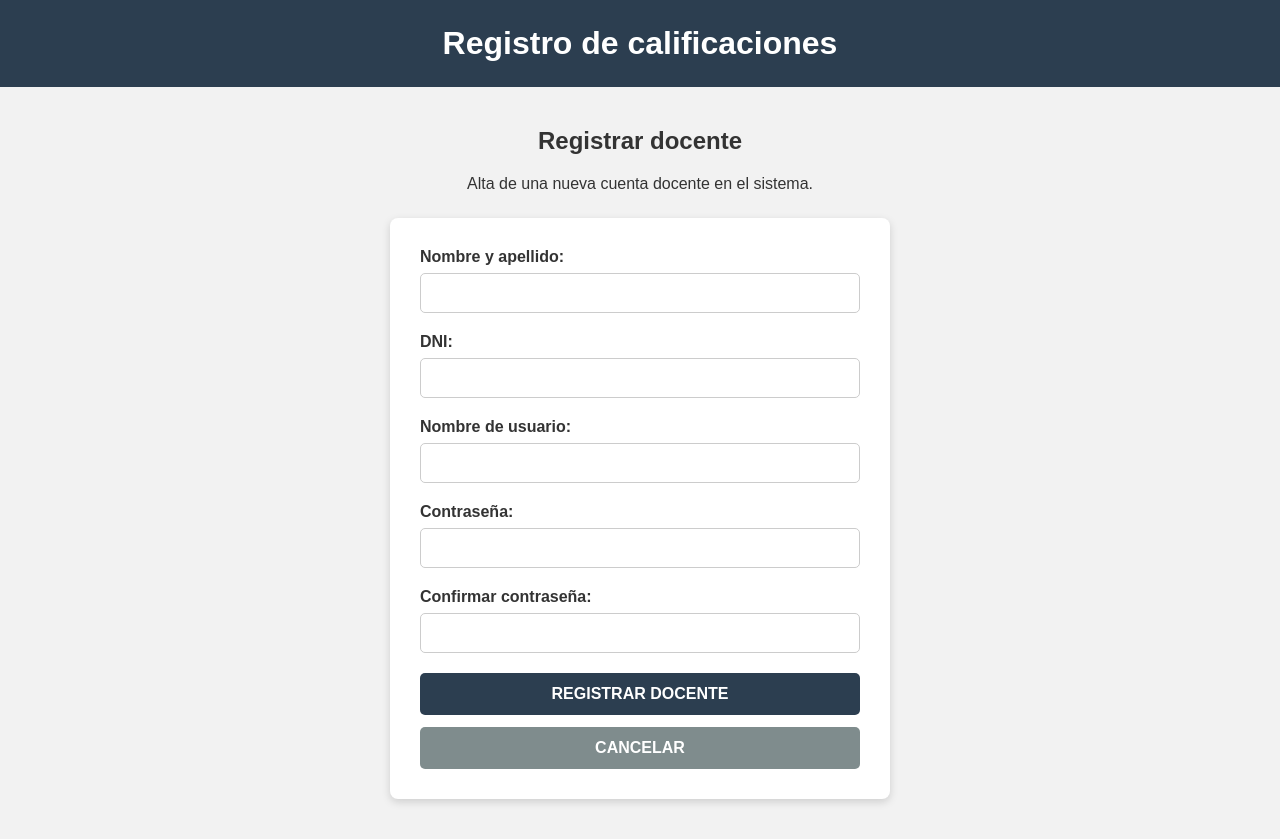
After one commit to facuhomola/miproyecto_flask, a Flask app: template app/templates/usuarios/alta.html in a window 1280 px wide. The commit adds this page. Run offline with Flask 3, Linux system fonts and the light colour scheme; the template is opened without the code that fills it, so the values that code supplies are empty.

Commit message:
cambios en usuarios
se implementaron correctamente el alta, baja y modificación para el registro de usuarios DOCENTES

```diff
--- a/app/app.py
+++ b/app/app.py
@@ -33,7 +33,11 @@ from consultas.usuarios import (
     crear_usuario,
     buscar_usuario,
     verificar_contrasenia,
-    listar_usuarios_docentes
+    listar_usuarios_docentes,
+    suspender_usuario,
+    reactivar_usuario,
+    actualizar_usuario,
+    buscar_docente_por_id
 )
 
 
@@ -415,6 +419,150 @@ def usuarios():
         docentes=docentes
     )
 
+@app.route("/usuarios/alta", methods=["GET", "POST"])
+@requiere_rol("administrador")
+def alta_usuario():
+
+    if request.method == "POST":
+
+        nombre_apellido = request.form.get(
+            "nombre_apellido", ""
+        ).strip()
+
+        dni = request.form.get(
+            "dni", ""
+        ).strip()
+
+        nombre_de_usuario = request.form.get(
+            "nombre_de_usuario", ""
+        ).strip()
+
+        contrasenia = request.form.get(
+            "contrasenia", ""
+        )
+
+        confirmar_contrasenia = request.form.get(
+            "confirmar_contrasenia", ""
+        )
+
+        datos = {
+            "nombre_apellido": nombre_apellido,
+            "dni": dni,
+            "nombre_de_usuario": nombre_de_usuario
+        }
+
+        if not all([
+            nombre_apellido,
+            dni,
+            nombre_de_usuario,
+            contrasenia,
+            confirmar_contrasenia
+        ]):
+            flash("Todos los campos son obligatorios.", "error")
+
+        elif contrasenia != confirmar_contrasenia:
+            flash("Las contraseñas no coinciden.", "error")
+
+        else:
+            resultado, mensaje = crear_usuario(
+                nombre_de_usuario,
+                contrasenia,
+                "docente",
+                nombre_apellido,
+                dni
+            )
+
+            if resultado:
+                flash(mensaje, "success")
+                return redirect(url_for("usuarios"))
+
+            flash(mensaje, "error")
+
+        return render_template(
+            "usuarios/alta.html",
+            datos=datos
+        )
+
+    return render_template(
+        "usuarios/alta.html",
+        datos={}
+    )
+
+@app.route("/usuarios/suspender/<int:id_usuario>", methods=["POST"])
+@requiere_rol("administrador")
+def suspender_docente(id_usuario):
+
+    resultado = suspender_usuario(id_usuario)
+
+    if resultado:
+        flash("Docente suspendido correctamente.", "success")
+    else:
+        flash("No se pudo suspender el docente.", "error")
+
+    return redirect(url_for("usuarios"))
+
+@app.route("/usuarios/reactivar/<int:id_usuario>", methods=["POST"])
+@requiere_rol("administrador")
+def reactivar_docente(id_usuario):
+
+    resultado = reactivar_usuario(id_usuario)
+
+    if resultado:
+        flash("Docente reactivado correctamente.", "success")
+    else:
+        flash("No se pudo reactivar el docente.", "error")
+
+    return redirect(url_for("usuarios"))
+
+@app.route("/usuarios/editar/<int:id_usuario>", methods=["GET", "POST"])
+@requiere_rol("administrador")
+def editar_docente(id_usuario):
+
+    docente = buscar_docente_por_id(id_usuario)
+
+    if docente is None:
+        flash("No se encontró el docente.", "error")
+        return redirect(url_for("usuarios"))
+
+    if request.method == "POST":
+
+        nombre_apellido = request.form.get(
+            "nombre_apellido", ""
+        ).strip()
+
+        dni = request.form.get(
+            "dni", ""
+        ).strip()
+
+        nombre_de_usuario = request.form.get(
+            "nombre_de_usuario", ""
+        ).strip()
+
+        resultado, mensaje = actualizar_usuario(
+            id_usuario,
+            nombre_apellido,
+            dni,
+            nombre_de_usuario
+        )
+
+        if resultado:
+            flash(mensaje, "success")
+            return redirect(url_for("usuarios"))
+
+        flash(mensaje, "error")
+
+        docente = (
+            id_usuario,
+            nombre_apellido,
+            dni,
+            nombre_de_usuario
+        )
+
+    return render_template(
+        "usuarios/editar.html",
+        docente=docente
+    )
+
 # FIN USUARIOS
 
 
--- a/app/static/css/estilos.css
+++ b/app/static/css/estilos.css
@@ -680,3 +680,66 @@ main {
         flex-wrap: wrap;
     }
 }
+
+/* Botón suspender docente */
+.boton-suspender {
+    display: inline-block;
+    padding: 8px 12px;
+    border: none;
+    border-radius: 5px;
+    background-color: #c0392b;
+    color: white;
+    font-size: 13px;
+    font-weight: bold;
+    cursor: pointer;
+    transition: background-color 0.2s;
+}
+
+.boton-suspender:hover {
+    background-color: #922b21;
+}
+
+/* Botón reactivar docente */
+.boton-reactivar {
+    display: inline-block;
+    padding: 8px 12px;
+    border: none;
+    border-radius: 5px;
+    background-color: #27864a;
+    color: white;
+    font-size: 13px;
+    font-weight: bold;
+    cursor: pointer;
+    transition: background-color 0.2s;
+}
+
+.boton-reactivar:hover {
+    background-color: #1e6839;
+}
+
+/* Botón cancelar */
+
+.boton-cancelar {
+    display: block;
+    width: 100%;
+    box-sizing: border-box;
+
+    margin-top: 12px;
+    padding: 12px;
+
+    border-radius: 5px;
+
+    background-color: #7f8c8d;
+    color: white;
+
+    font-size: 16px;
+    font-weight: bold;
+    text-align: center;
+    text-decoration: none;
+
+    cursor: pointer;
+}
+
+.boton-cancelar:hover {
+    background-color: #626e70;
+}
--- /dev/null
+++ b/app/templates/usuarios/alta.html
@@ -0,0 +1,82 @@
+{% extends "layout.html" %}
+
+{% block titulo %}
+Registrar docente
+{% endblock %}
+
+{% block contenido %}
+
+<section class="formulario-seccion">
+
+    <h2>Registrar docente</h2>
+
+    <p>Alta de una nueva cuenta docente en el sistema.</p>
+
+    <form method="POST" class="formulario">
+
+        <div class="campo">
+            <label for="nombre_apellido">Nombre y apellido:</label>
+            <input
+                type="text"
+                id="nombre_apellido"
+                name="nombre_apellido"
+                value="{{ datos.get('nombre_apellido', '') }}"
+                required
+            >
+        </div>
+
+        <div class="campo">
+            <label for="dni">DNI:</label>
+            <input
+                type="text"
+                id="dni"
+                name="dni"
+                value="{{ datos.get('dni', '') }}"
+                required
+            >
+        </div>
+
+        <div class="campo">
+            <label for="nombre_de_usuario">Nombre de usuario:</label>
+            <input
+                type="text"
+                id="nombre_de_usuario"
+                name="nombre_de_usuario"
+                value="{{ datos.get('nombre_de_usuario', '') }}"
+                required
+            >
+        </div>
+
+        <div class="campo">
+            <label for="contrasenia">Contraseña:</label>
+            <input
+                type="password"
+                id="contrasenia"
+                name="contrasenia"
+                required
+            >
+        </div>
+
+        <div class="campo">
+            <label for="confirmar_contrasenia">Confirmar contraseña:</label>
+            <input
+                type="password"
+                id="confirmar_contrasenia"
+                name="confirmar_contrasenia"
+                required
+            >
+        </div>
+
+        <button type="submit" class="boton">
+            REGISTRAR DOCENTE
+        </button>
+
+        <a href="{{ url_for('usuarios') }}" class="boton-cancelar">
+            CANCELAR
+        </a>
+
+    </form>
+
+</section>
+
+{% endblock %}
```
Also changed, not shown: app/templates/usuarios/editar.html (added, +62 -0 lines), app/templates/usuarios/listado.html (+37 -8 lines), consultas/usuarios.py (+130 -1 lines), 2 other files.
